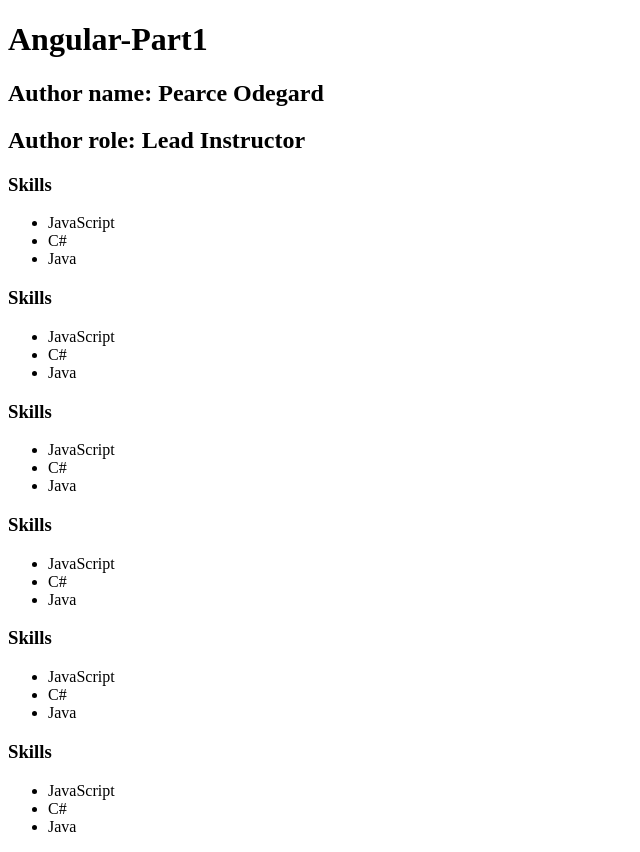
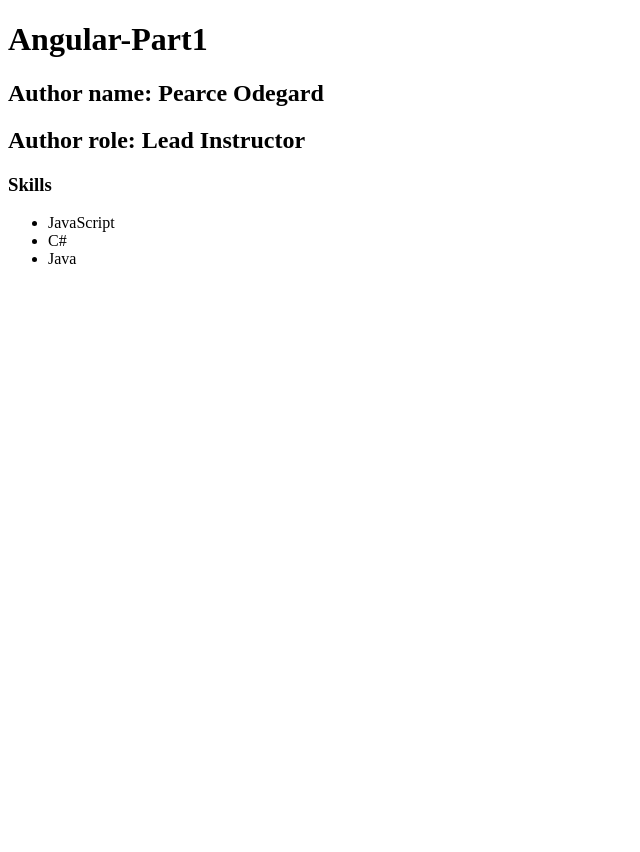
Before and after one commit to ClearedTalent2022/Angular-Part-3-Lecture, an Angular app: page / in a window 1280 px wide. Shown: the whole page, without its empty margins (0-640 px from the left). After the commit the page ends 800 px from the top, so only its background shows below. Built offline with nearby package versions, Linux system fonts and the light colour scheme.

Commit message:
Deleted extra skills-lists from template

```diff
--- a/src/app/app.component.html
+++ b/src/app/app.component.html
@@ -3,8 +3,3 @@
 <h2>Author role: {{ author.role }}</h2>
 
 <app-skills-list></app-skills-list>
-<app-skills-list></app-skills-list>
-<app-skills-list></app-skills-list>
-<app-skills-list></app-skills-list>
-<app-skills-list></app-skills-list>
-<app-skills-list></app-skills-list>
```
